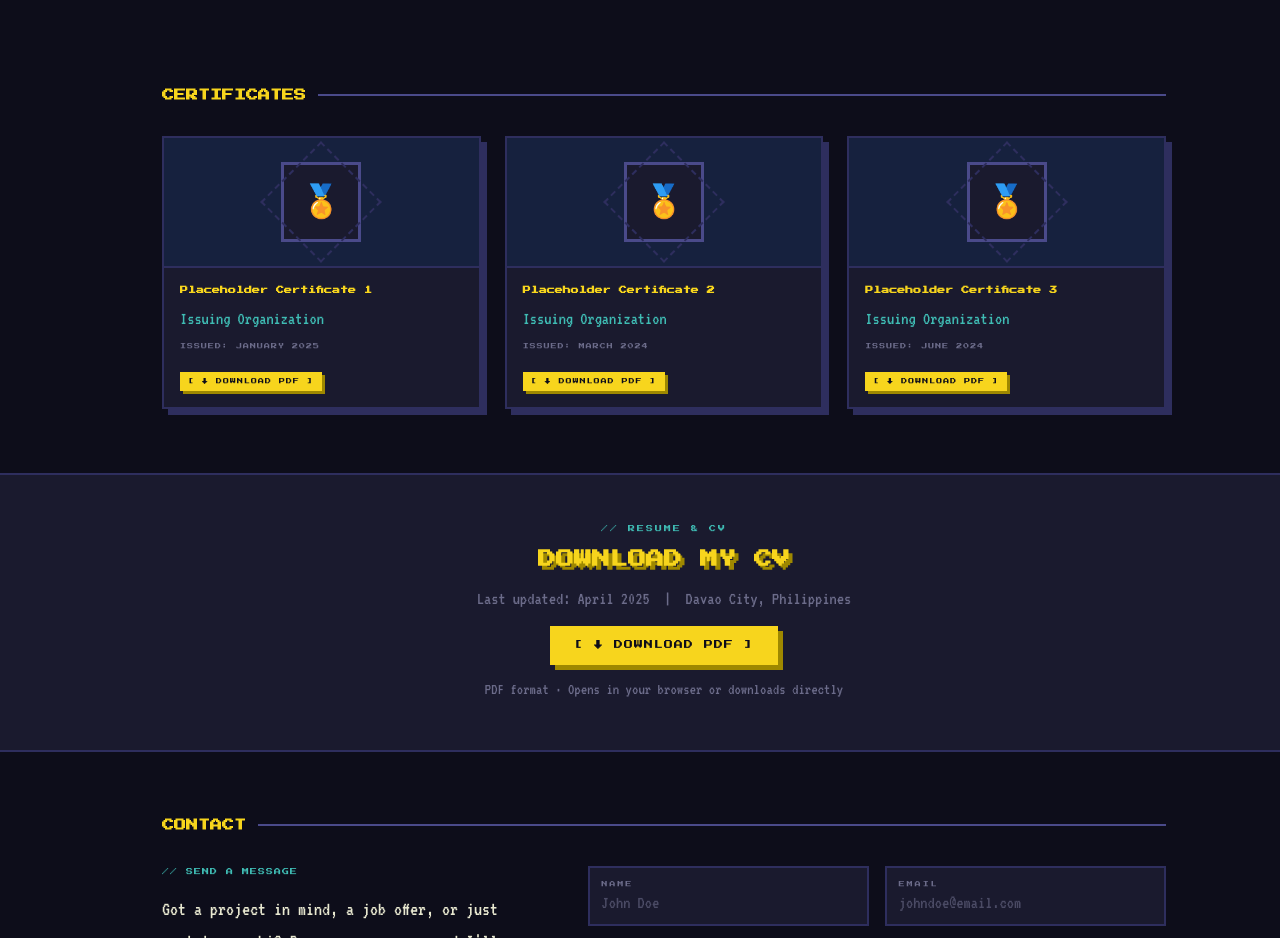
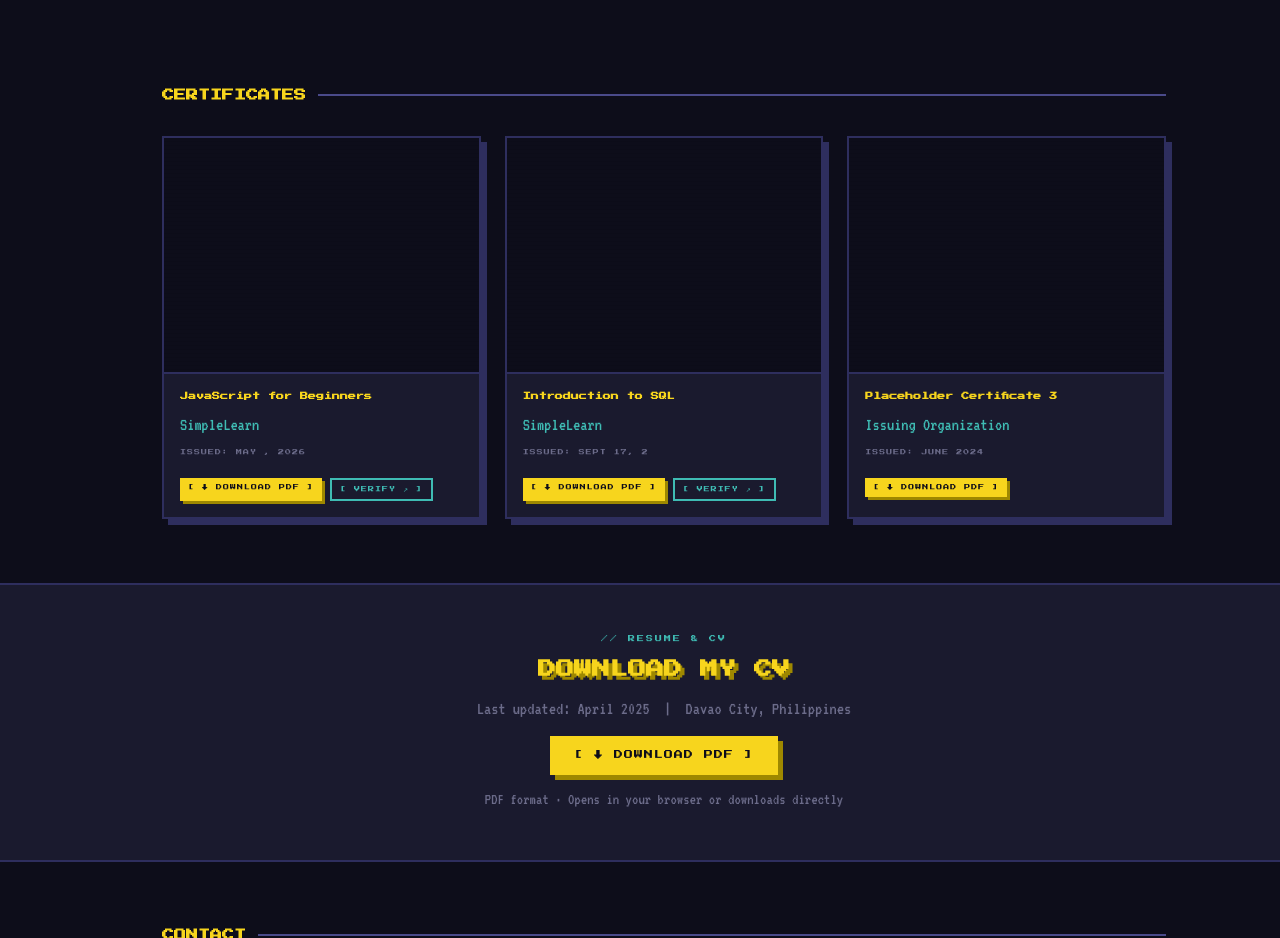
Before and after one commit to Kjans4/My-Portfolio, a Next.js app: page / in a window 1280 px wide. Shown: the part 3240-4178 px from the top of the page. Built offline with nearby package versions, Linux system fonts and the light colour scheme.

Commit message:
Certs display

```diff
--- a/components/Certificates/Certificates.module.css
+++ b/components/Certificates/Certificates.module.css
@@ -6,10 +6,11 @@
 
 .grid {
   display: grid;
-  grid-template-columns: repeat(auto-fit, minmax(260px, 1fr));
+  grid-template-columns: repeat(auto-fit, minmax(280px, 1fr));
   gap: var(--space-5);
 }
 
+/* --- CARD --- */
 .card {
   background: var(--color-surface);
   border: 2px solid var(--color-border);
@@ -25,39 +26,21 @@
   box-shadow: 9px 9px 0 var(--color-primary-dim);
 }
 
-/* --- BADGE --- */
-.badgeArea {
+/* --- PDF PREVIEW --- */
+.pdfArea {
+  width: 100%;
+  aspect-ratio: 4 / 3;
+  border-bottom: 2px solid var(--color-border);
   background: var(--color-surface-alt);
-  border-bottom: 2px solid var(--color-border);
-  display: flex;
-  align-items: center;
-  justify-content: center;
-  padding: var(--space-5);
+  overflow: hidden;
 }
 
-.badgePlaceholder {
-  width: 80px;
-  height: 80px;
-  border: 3px solid var(--color-border-bright);
-  background: var(--color-surface);
-  display: flex;
-  align-items: center;
-  justify-content: center;
-  position: relative;
-}
-
-/* pixel diamond frame */
-.badgePlaceholder::before {
-  content: '';
-  position: absolute;
-  inset: -6px;
-  border: 2px dashed var(--color-border);
-  transform: rotate(45deg);
-}
-
-.badgeIcon {
-  font-size: 32px;
-  line-height: 1;
+.pdfFrame {
+  width: 100%;
+  height: 100%;
+  border: none;
+  display: block;
+  pointer-events: none;
 }
 
 /* --- BODY --- */
@@ -127,6 +110,7 @@
   border-color: var(--color-primary);
   color: var(--color-primary);
 }
+
 /* --- RESPONSIVE --- */
 @media (max-width: 768px) {
   .grid {
@@ -144,15 +128,6 @@
     padding: var(--space-3);
   }
 
-  .badgeArea {
-    padding: var(--space-4);
-  }
-
-  .badgePlaceholder {
-    width: 64px;
-    height: 64px;
-  }
-
   .actions {
     flex-direction: column;
   }
--- a/components/Certificates/Certificates.tsx
+++ b/components/Certificates/Certificates.tsx
@@ -17,14 +17,18 @@ export default function Certificates() {
         <SectionTitle title="CERTIFICATES" className={styles.sectionTitle} />
 
         <div ref={gridRef} className={styles.grid}>
-          {certificates.map((cert) => (
+          {certificates.map((cert) => {
+            const pdfSrc = cert.pdfFile + "#toolbar=0&navpanes=0&scrollbar=0";
+            return (
               <div key={cert.id} className={`${styles.card} ${styles.revealItem}`}>
 
-              {/* Badge area */}
-              <div className={styles.badgeArea}>
-                <div className={styles.badgePlaceholder}>
-                  <span className={styles.badgeIcon}>🏅</span>
-                </div>
+                {/* PDF Preview */}
+                <div className={styles.pdfArea}>
+                  <iframe
+                    src={pdfSrc}
+                    className={styles.pdfFrame}
+                    title={cert.title}
+                  />
                 </div>
 
                 <div className={styles.cardBody}>
@@ -54,7 +58,8 @@ export default function Certificates() {
                 </div>
 
               </div>
-          ))}
+            );
+          })}
         </div>
 
       </div>
--- a/data/placeholder.ts
+++ b/data/placeholder.ts
@@ -81,12 +81,12 @@ export const projects = [
   },
   {
     id: 3,
-    title: "Python Inventory CLI",                 // [REPLACE]
+    title: "Python Inventory CLI",
     description: "Command-line inventory management tool with CRUD operations, CSV export, and low-stock alerts.", // [REPLACE]
     tags: ["Python", "CLI", "CSV"],
-    githubUrl: "https://github.com/juandelacruz/project-3", // [REPLACE]
+    githubUrl: "https://github.com/juandelacruz/project-3",
     liveUrl: "",
-    thumbnail: "/images/projects/project-3.png",   // [REPLACE]
+    thumbnail: "/images/projects/project-3.png",
     featured: false,
   },
   {
@@ -137,21 +137,21 @@ export const projects = [
 export const certificates = [
   {
     id: 1,
-    title: "Placeholder Certificate 1",            // [REPLACE] e.g. "AWS Cloud Practitioner"
-    issuer: "Issuing Organization",                // [REPLACE] e.g. "Amazon Web Services"
-    date: "January 2025",                          // [REPLACE]
-    credentialUrl: "",                             // [REPLACE] URL to verify online, or leave ""
-    pdfFile: "/certificates/certificate-1.pdf",   // [REPLACE] Put your PDF in /public/certificates/
-    badge: "/images/badges/badge-1.png",           // [REPLACE] or remove if no badge image
+    title: "JavaScript for Beginners",
+    issuer: "SimpleLearn",
+    date: "May , 2026",
+    credentialUrl: "https://simpli-web.app.link/e/RZJjDz5ZN2b",
+     pdfFile: "/certificates/10178095_7306280_1777701199979.pdf",
+    badge: "images/javascript_for_beginners.png",
   },
   {
     id: 2,
-    title: "Placeholder Certificate 2",            // [REPLACE]
-    issuer: "Issuing Organization",                // [REPLACE]
-    date: "March 2024",                            // [REPLACE]
-    credentialUrl: "",
-    pdfFile: "/certificates/certificate-2.pdf",   // [REPLACE]
-    badge: "/images/badges/badge-2.png",           // [REPLACE]
+    title: "Introduction to SQL",
+    issuer: "SimpleLearn",
+    date: "Sept 17, 2",
+    credentialUrl: "https://simpli-web.app.link/e/q3tzLK1AN2b",
+    pdfFile: "/certificates/7380311_1726801705.pdf",
+    badge: "/images/introduction_to_sql.png",
   },
   {
     id: 3,
@@ -169,5 +169,7 @@ export const certificates = [
 // ----------------------------
 export const resume = {
   pdfFile: "/resume/resume.pdf",                   // [REPLACE] Put your PDF in /public/resume/
-  lastUpdated: "April 2025",                       // [REPLACE]
+  lastUpdated: "April 2025",                       //
 };
+
+//Hello asdasdasd
```
Lines whose indentation alone changed are shown as unchanged.
